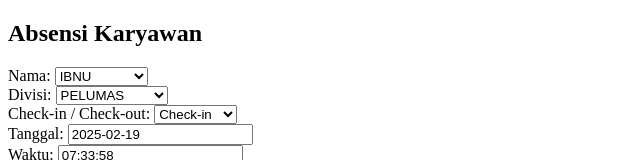
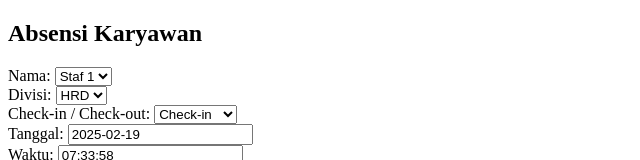
Before and after one commit to restuaji2025/absensi_restu, a plain HTML site: page index.html in a window 1280 px wide. Shown: the top 160 px of the page, without its empty margins (0-640 px from the left). Drawn offline with Linux system fonts and the light colour scheme.

Commit message:
Update index.html

```diff
--- a/index.html
+++ b/index.html
@@ -48,19 +48,14 @@
     <form id="absenForm">
         <label>Nama:</label>
         <select name="nama">
-            <option>IBNU</option>
-            <option>SAHID</option>
-            <option>NUR</option>
-            <option>DINA</option>
-            <option>SARWONO</option>
+            <option>Staf 1</option>
+            <option>Staf 2</option>
         </select><br>
 
         <label>Divisi:</label>
         <select name="divisi">
-            <option>PELUMAS</option>
-            <option>MERYSSPA</option>
-            <option>NURIAMA</option>
-            <option>HEAD OFFICE</option>
+            <option>HRD</option>
+            <option>IT</option>
         </select><br>
 
         <label>Check-in / Check-out:</label>
```
